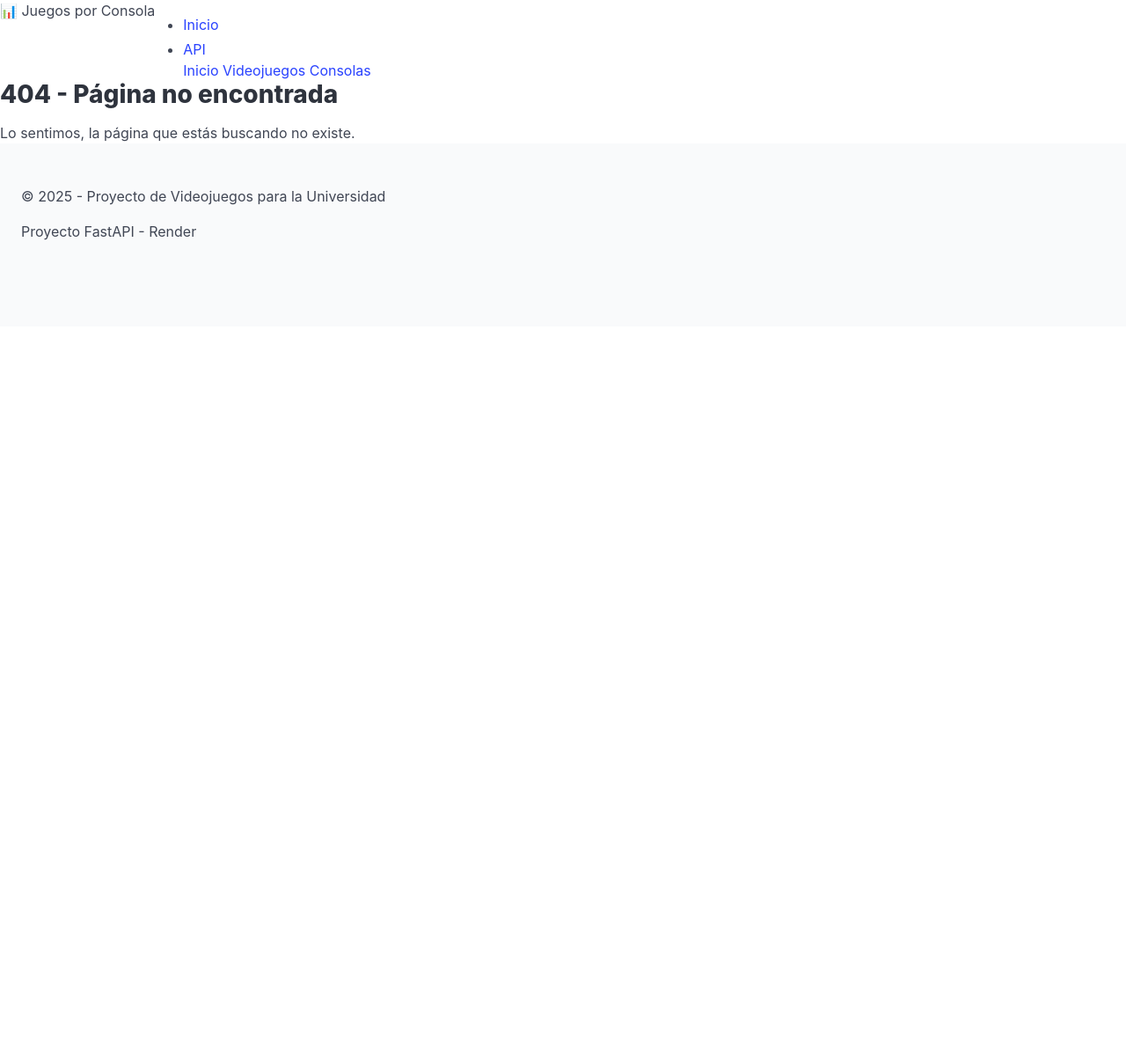
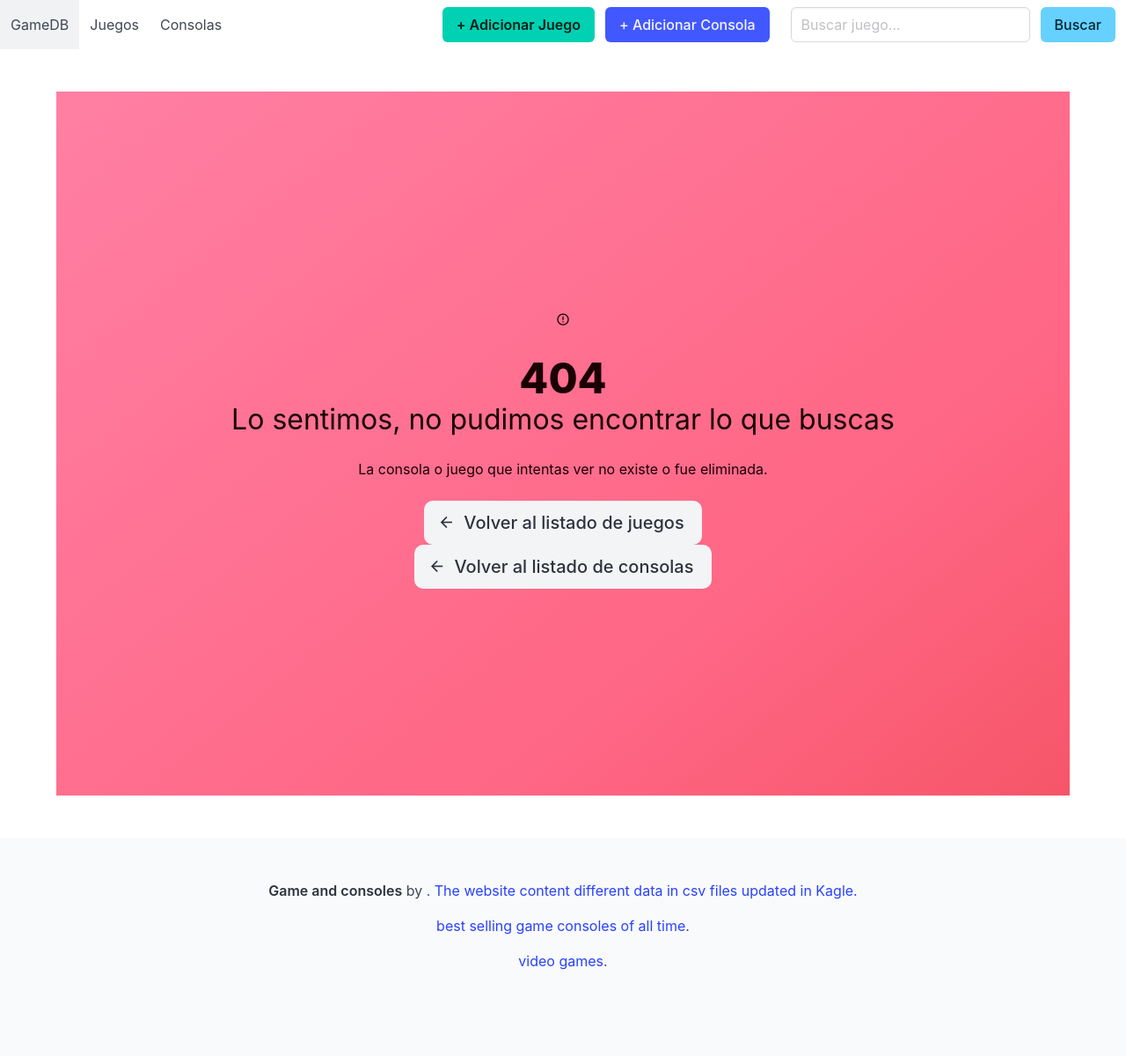
Before and after one commit to SantiArandaRod/dev_project, a FastAPI app: template templates/404.html in a window 1280 px wide. Shown: the whole page at 88% size. Before the commit the page ends 273 px from the top, so only its background shows below. Run offline with FastAPI, Linux system fonts and the light colour scheme; the template is opened without the code that fills it, so the values that code supplies are empty; parts of the project's set-up code (start-up, migrations or seed data) failed here and were passed over.

Commit message:
add html for each template

```diff
--- a/templates/404.html
+++ b/templates/404.html
@@ -1,8 +1,27 @@
-{% extends "base.html" %}
+{% extends 'base.html' %}
+{% block title %} 404- - No Encontrado {% endblock %}
+{% block content %}
+<section class="hero is-fullheight is-danger is-bold">
+    <div class="hero-body">
+      <div class="container has-text-centered">
+        <span class="icon is-large">
+          <i class="mdi mdi-alert-circle-outline mdi-96px"></i>
+        </span>
+        <h1 class="title is-1 mt-4">404</h1>
+        <h2 class="subtitle is-3">Lo sentimos, no pudimos encontrar lo que buscas</h2>
+        <p class="mb-5">La consola o juego que intentas ver no existe o fue eliminada.</p>
+        <a href="/web/games" class="button is-light is-medium">
+          <span class="icon"><i class="mdi mdi-arrow-left"></i></span>
+          <span>Volver al listado de juegos</span>
+        </a>
+          <p>
+              <a href="/web/consoles" class="button is-light is-medium">
+          <span class="icon"><i class="mdi mdi-arrow-left"></i></span>
+          <span>Volver al listado de consolas</span>
+        </a>
+          </p>
 
-{% block title %}Página no encontrada{% endblock %}
-
-{% block content %}
-<h2>404 - Página no encontrada</h2>
-<p>Lo sentimos, la página que estás buscando no existe.</p>
+      </div>
+    </div>
+  </section>
 {% endblock %}
--- a/templates/base.html
+++ b/templates/base.html
@@ -2,37 +2,44 @@
 <html lang="en">
 <head>
     <meta charset="UTF-8">
-    <meta name="viewport" content="width=device-width, initial-scale=1">
+    <meta name="viewport" content="width=device-width, initial-scale=1.0">
+    <title>{% block title %}Consolas {% endblock %}</title>
+
+    <!-- Bulma CSS -->
     <link rel="stylesheet" href="https://cdn.jsdelivr.net/npm/bulma@1.0.4/css/bulma.min.css">
+
+    <!-- Material Design Icons -->
     <link rel="stylesheet" href="https://cdn.jsdelivr.net/npm/@mdi/font@7.4.47/css/materialdesignicons.min.css">
+
+    <!-- Favicon -->
     <link rel="icon" type="image/svg+xml" href="https://zglfsrorntifwejtpmjq.supabase.co/storage/v1/object/public/pet.images/image/favicon.svg">
 
-
-
-    <title>{% block title%} Pets by sigmotoa {% endblock %}</title>
+    {% block extra_head %}{% endblock %}
 </head>
 <body>
- <div class="content">
+    <!-- Navbar común -->
     {% include 'includes/navbar.html' %}
 
-<main>
+    <!-- Contenido principal -->
+    <section class="section">
+        <div class="container">
+            {% block content %}
+            <!-- Aquí se inserta el contenido específico de cada página -->
+            {% endblock %}
+        </div>
+    </section>
 
-        {% block content %} {% endblock %}
+    <!-- Footer común -->
+    {% include 'includes/footer.html' %}
 
-</main>
-
-{% include 'includes/footer.html' %}
-     </div>
+    <!-- Scripts comunes -->
     <script>
         document.addEventListener('DOMContentLoaded', () => {
             const burgers = Array.prototype.slice.call(document.querySelectorAll('.navbar-burger'), 0);
-
-        // Activar el toggle
             burgers.forEach(burger => {
                 burger.addEventListener('click', () => {
                     const target = burger.dataset.target;
                     const targetElement = document.getElementById(target);
-
                     burger.classList.toggle('is-active');
                     targetElement.classList.toggle('is-active');
                 });
@@ -40,21 +47,6 @@
         });
     </script>
 
-<script>
-    document.addEventListener('DOMContentLoaded', () => {
-        const fileInput = document.getElementById('image');
-        const fileName = document.getElementById('file-name');
-
-        if (fileInput && fileName) {
-            fileInput.addEventListener('change', () => {
-                if (fileInput.files.length > 0) {
-                    fileName.textContent = fileInput.files[0].name;
-                } else {
-                    fileName.textContent = 'No file selected';
-                }
-            });
-        }
-    });
-</script>
+    {% block extra_scripts %}{% endblock %}
 </body>
 </html>
--- a/templates/includes/console_card.html
+++ b/templates/includes/console_card.html
@@ -1,5 +1,5 @@
-{% set view_type = view_type or 'card' %}
-{% set show_actions = show_actions if show_actions is not none else true %}
+
+{% for console in consoles %}
 <div class="card">
   <h2>{{ console.Console_Name }}</h2>
   <p><strong>ID:</strong> {{ console.Id }}</p>
@@ -16,3 +16,4 @@
     </div>
   {% endif %}
 </div>
+{% endfor %}
--- a/templates/includes/footer.html
+++ b/templates/includes/footer.html
@@ -1,4 +1,19 @@
+
 <footer class="footer">
-    <p>&copy; 2025 - Proyecto de Videojuegos para la Universidad</p>
-    <p>Proyecto FastAPI - Render</p>
+  <div class="content has-text-centered">
+    <p>
+      <strong>Game and consoles</strong> by <a David Santiago Aranda Rodriguez</a>.
+      The website content different data in csv files updated in Kagle.
+    </p>
+      <p>
+          <a href="https://www.kaggle.com/datasets/tayyarhussain/best-selling-game-consoles-of-all-time"
+        >best selling game consoles of all time</a
+      >.
+      </p>
+      <p>
+          <a href="https://www.kaggle.com/datasets/mohamedhanyyy/video-games/discussion?sort=undefined"
+        >video games</a
+      >.
+      </p>
+  </div>
 </footer>
--- a/templates/includes/game_card.html
+++ b/templates/includes/game_card.html
@@ -1,6 +1,6 @@
 {% set view_type = view_type or 'card' %}
 {% set show_actions = show_actions if show_actions is not none else true %}
-
+{% for game in games %}
 <div class="card">
   <h2>{{ game.Game_Title }}</h2>
   <p><strong>Rank:</strong> {{ game.Rank }}</p>
@@ -22,3 +22,4 @@
     </div>
   {% endif %}
 </div>
+{% endfor %}
--- a/templates/includes/navbar.html
+++ b/templates/includes/navbar.html
@@ -1,10 +1,51 @@
-<nav class="navbar">
-    <div class="navbar-title">📊 Juegos por Consola</div>
-    <ul class="navbar-links">
-        <li><a href="/">Inicio</a></li>
-        <li><a href="/api/top-game-per-console-ordered">API</a></li>
-  <a href="/">Inicio</a>
-  <a href="/videojuegos">Videojuegos</a>
-  <a href="/consolas">Consolas</a>
-    </ul>
+<nav class="navbar" role="navigation" aria-label="main navigation" style="overflow:visible; z-index: 10;">
+  <div class="navbar-brand">
+    <a class="navbar-item" href="/web/">
+      GameDB
+    </a>
+
+    <a role="button" class="navbar-burger" aria-label="menu" aria-expanded="false" data-target="navbarGameApp">
+      <span aria-hidden="true"></span>
+      <span aria-hidden="true"></span>
+      <span aria-hidden="true"></span>
+    </a>
+  </div>
+
+  <div id="navbarGameApp" class="navbar-menu">
+    <div class="navbar-start">
+      <a class="navbar-item" href="/web/games">
+        Juegos
+      </a>
+
+      <a class="navbar-item" href="/web/consoles">
+        Consolas
+      </a>
+    </div>
+
+    <div class="navbar-end">
+      <div class="navbar-item">
+        <div class="buttons">
+          <a class="button is-primary" href="/web/games/new">
+            <strong>+ Adicionar Juego</strong>
+          </a>
+          <a class="button is-link" href="/web/consoles/new">
+            + Adicionar Consola
+          </a>
+        </div>
+      </div>
+
+      <div class="navbar-item">
+        <form class="field is-grouped" action="/web/games/search" method="get">
+          <p class="control is-expanded">
+            <input id="q" class="input" type="text" name="q" placeholder="Buscar juego..." required>
+          </p>
+          <p class="control">
+            <button type="submit" class="button is-info">
+              Buscar
+            </button>
+          </p>
+        </form>
+      </div>
+    </div>
+  </div>
 </nav>
```
Also changed, not shown: templates/consoles/list.html (added, +10 -0 lines), templates/home.html (+40 -3 lines). Lines whose indentation alone changed are shown as unchanged.
